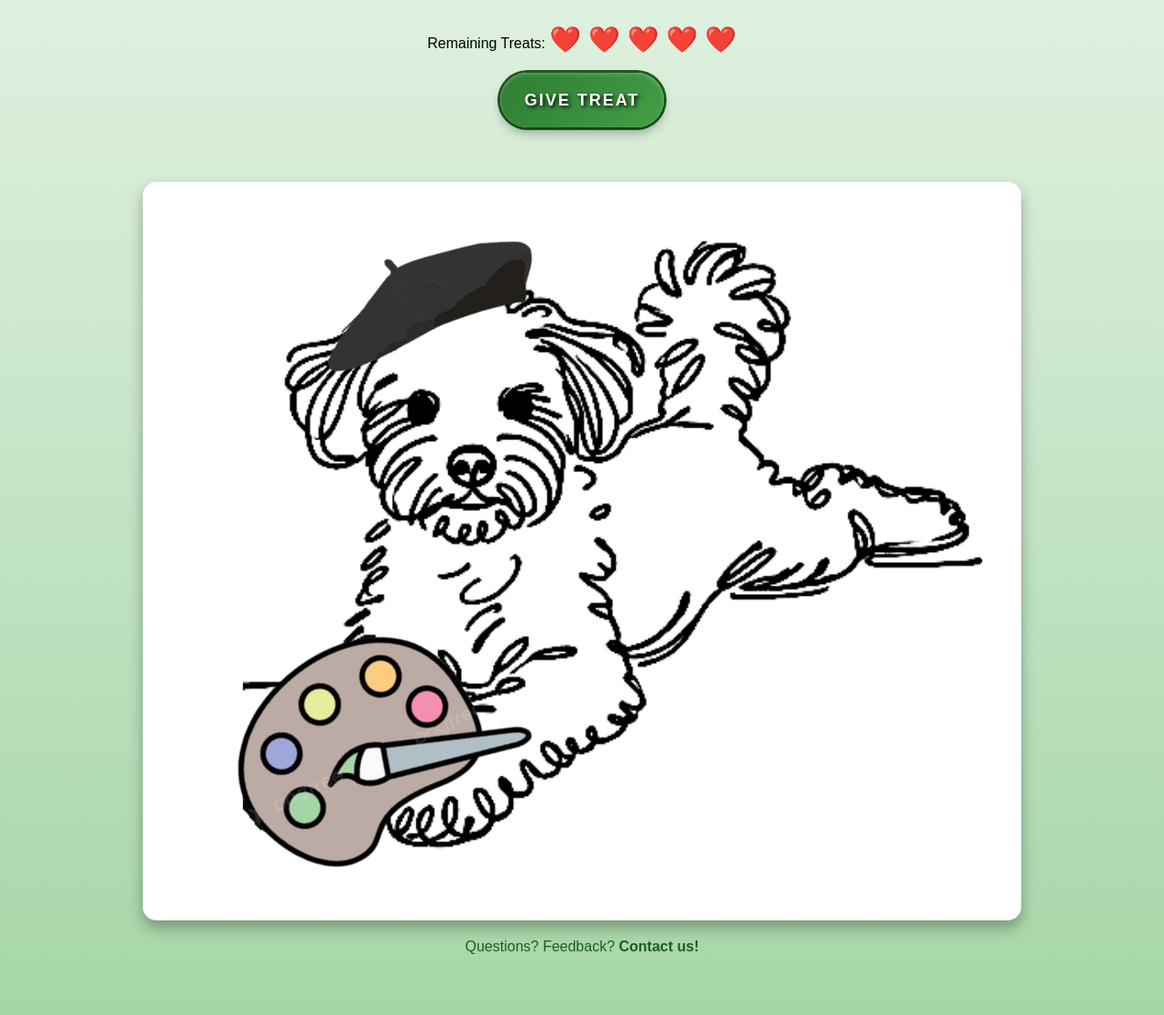
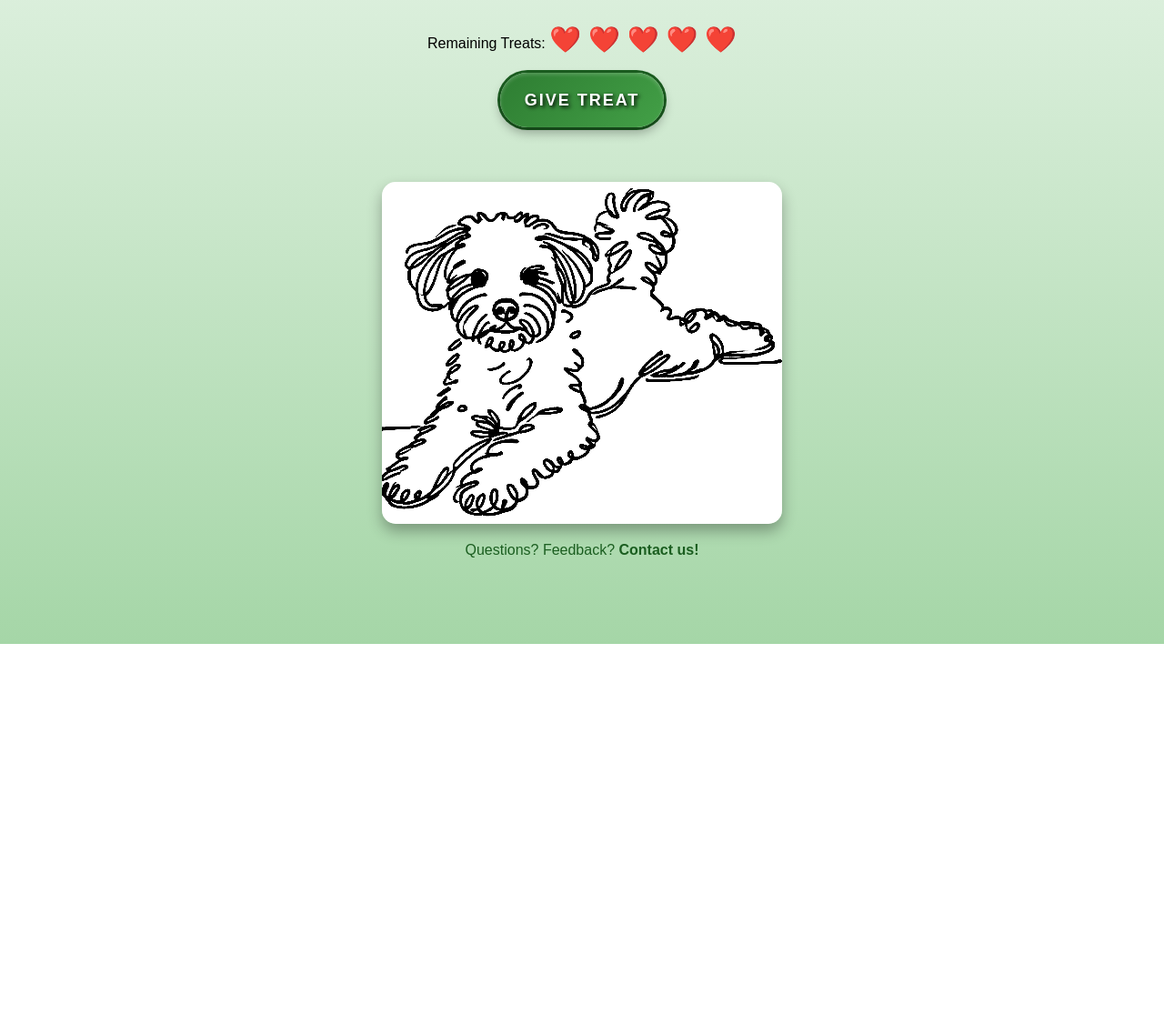
Before and after one commit to villrv/apollo-feeder, a Flask app: page / in a window 1280 px wide. Shown: the part 192-1308 px from the top of the page at 91% size. After the commit the page ends 900 px from the top, so only its background shows below. Run offline with Flask 3, Linux system fonts and the light colour scheme.

Commit message:
update template

```diff
--- a/_site/templates/index.html
+++ b/_site/templates/index.html
@@ -420,7 +420,7 @@
 
     <!-- Apollo Image -->
     <div style="margin-top: 30px; text-align: center;">
-        <img src="/static/apollo-art.png" alt="Apollo" class="apollo-image" style="max-width: 100%; height: auto; border-radius: 15px; box-shadow: 0 8px 16px rgba(0, 0, 0, 0.3);">
+        <img src="/static/apollo-line.png" alt="Apollo" class="apollo-image" style="max-width: 100%; height: auto; border-radius: 15px; box-shadow: 0 8px 16px rgba(0, 0, 0, 0.3);">
     </div>
 
     <!-- Google Form Link -->
--- a/templates/index.html
+++ b/templates/index.html
@@ -420,7 +420,7 @@
 
     <!-- Apollo Image -->
     <div style="margin-top: 30px; text-align: center;">
-        <img src="/static/apollo-art.png" alt="Apollo" class="apollo-image" style="max-width: 100%; height: auto; border-radius: 15px; box-shadow: 0 8px 16px rgba(0, 0, 0, 0.3);">
+        <img src="/static/apollo-line.png" alt="Apollo" class="apollo-image" style="max-width: 100%; height: auto; border-radius: 15px; box-shadow: 0 8px 16px rgba(0, 0, 0, 0.3);">
     </div>
 
     <!-- Google Form Link -->
```
